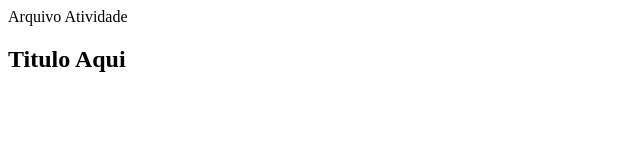
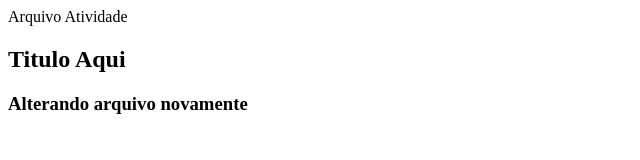
Before and after one commit to GabrieliDemen/bootcampDB1, a plain HTML site: page index.html in a window 1280 px wide. Shown: the whole page, without its empty margins (0-640 px from the left). Drawn offline with Linux system fonts and the light colour scheme.

Commit message:
Edit index.html

```diff
--- a/index.html
+++ b/index.html
@@ -2,5 +2,6 @@
     <body>
         <div>Arquivo Atividade</div>
         <h2>Titulo Aqui</h2>
+        <h3>Alterando arquivo novamente</h3>
     </body>
 </html>
```
